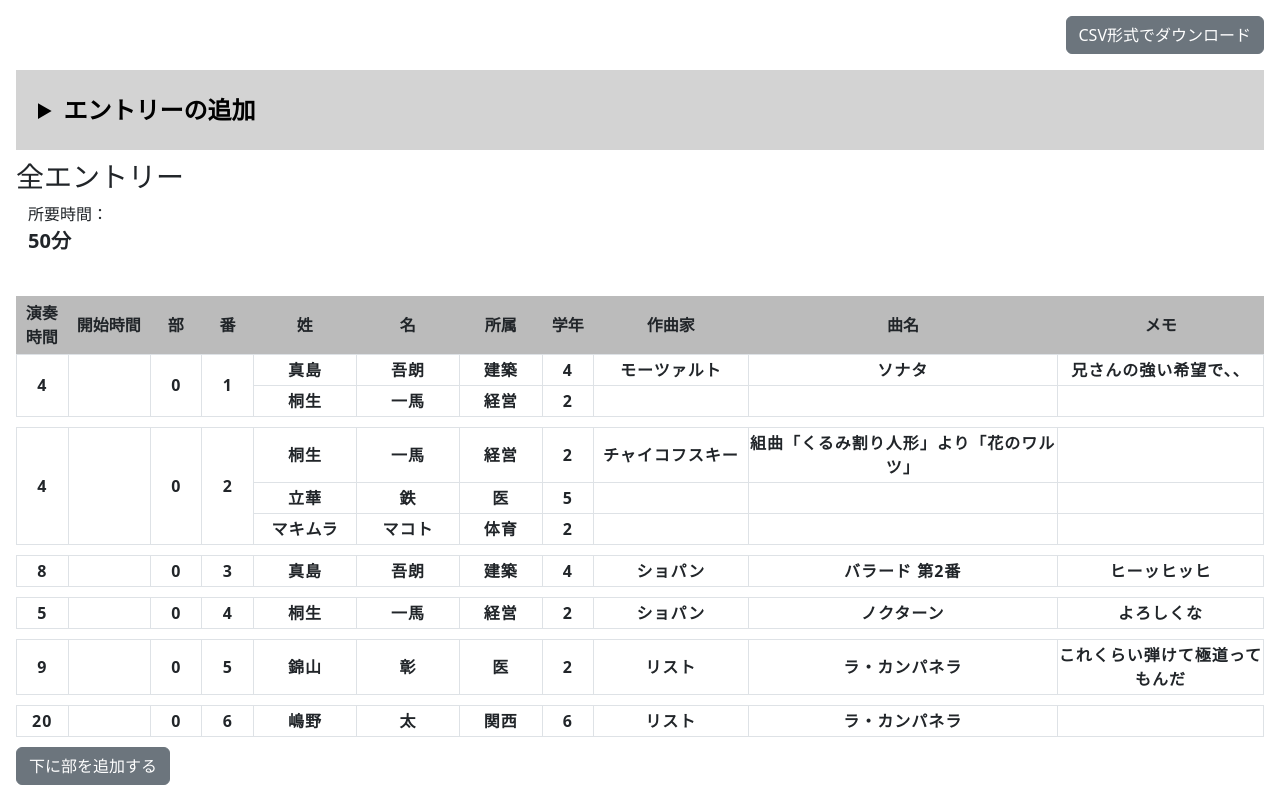
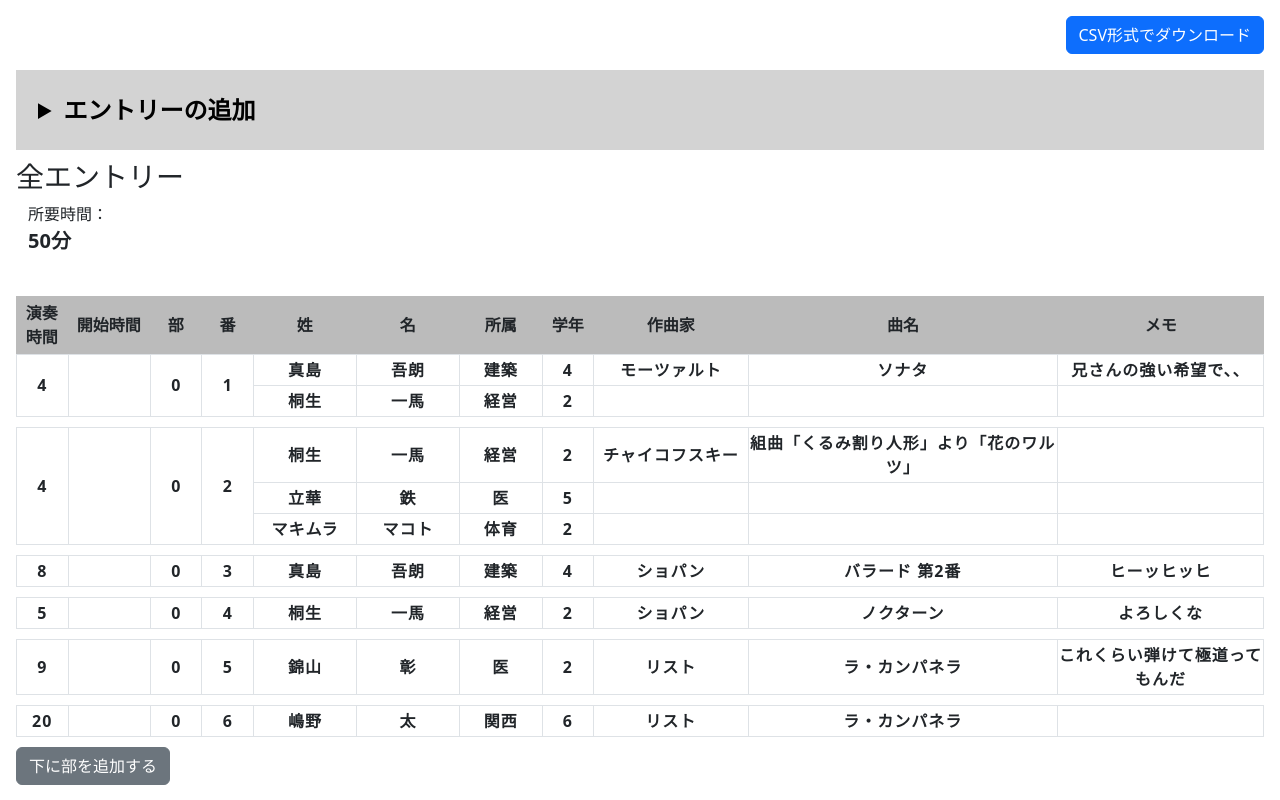
Before and after one commit to ritto153/PianoProgramEditor, a React (Create React App) app: page / in a window 1280 px wide. Shown: the top 800 px of the page. Built offline with nearby package versions, Linux system fonts and the light colour scheme.

Commit message:
csvDownload ボタンの色変更

```diff
--- a/src/csvDownload/CsvDownloadButton.tsx
+++ b/src/csvDownload/CsvDownloadButton.tsx
@@ -27,7 +27,7 @@ export default function CsvDownloadButton() {
   return (
     <AlignRightDiv>
       <CSVLink data={csvData} filename="program.csv">
-        <Button variant="secondary">CSV形式でダウンロード</Button>
+        <Button variant="primary">CSV形式でダウンロード</Button>
       </CSVLink>
     </AlignRightDiv>
   );
```
